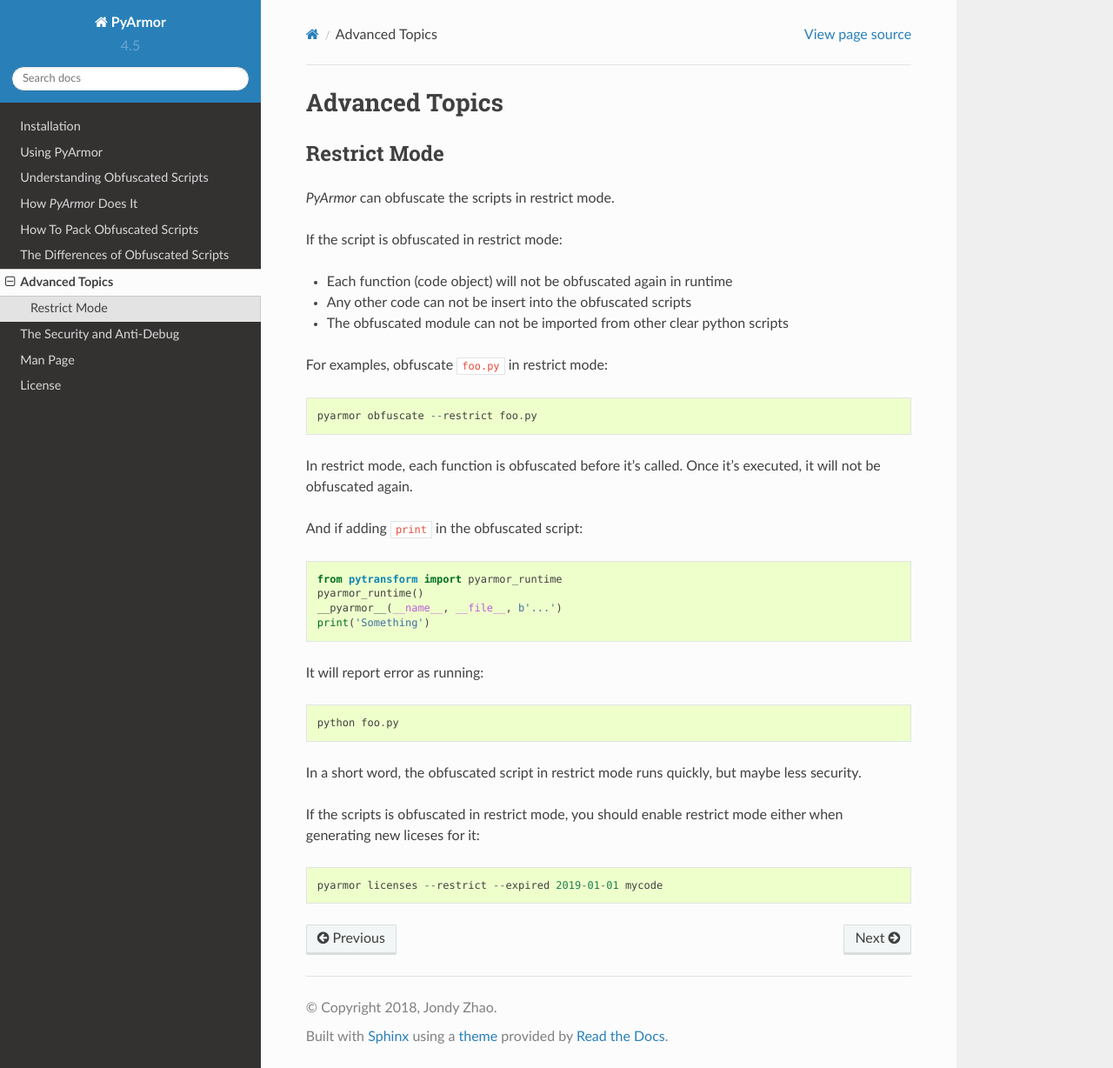
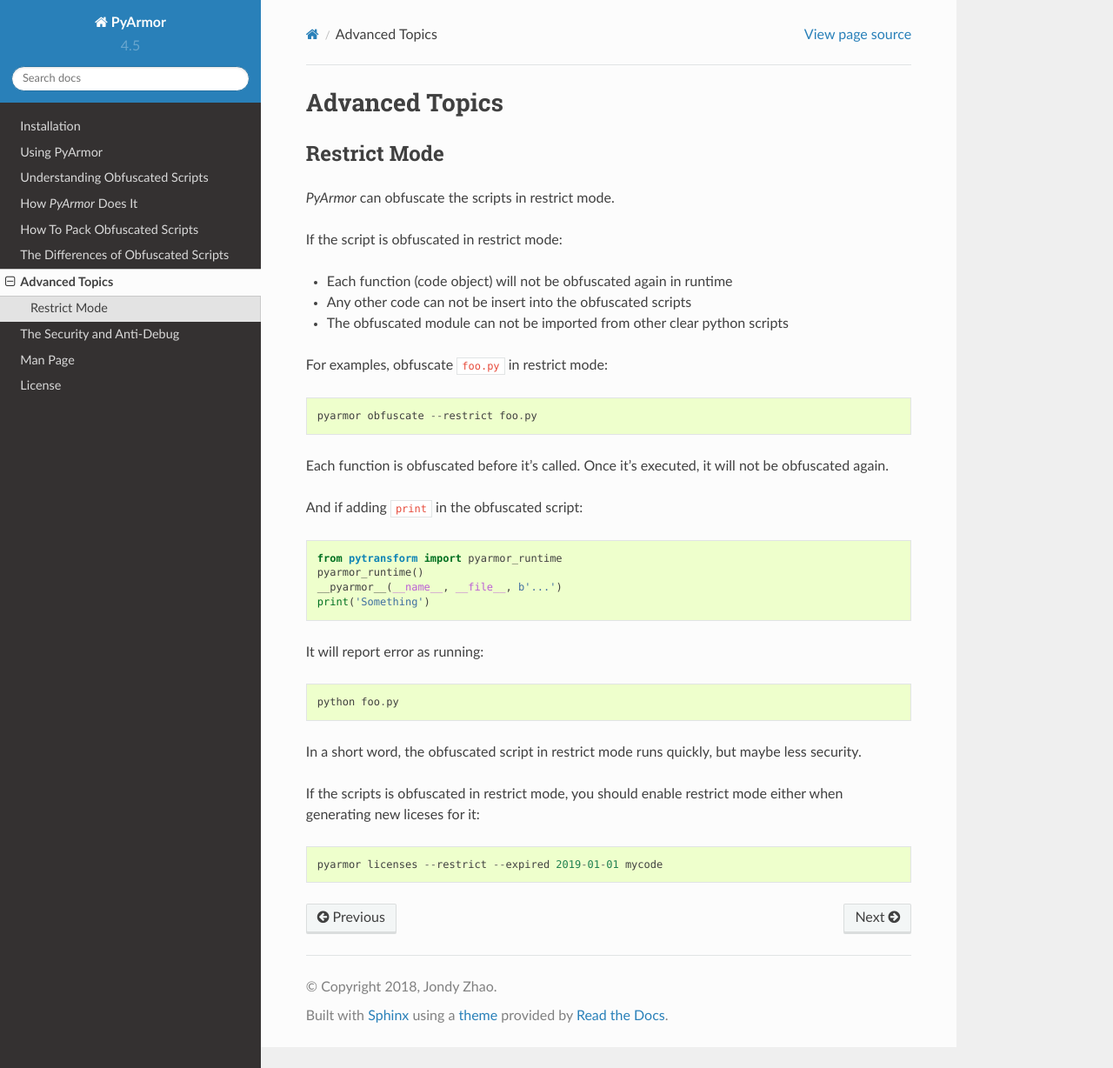
Before and after one commit to dashingsoft/pyarmor, a Sphinx documentation site: the page built from docs/advanced.rst, in a window 1280 px wide and 1228 px high. Shown: the whole window at 87% size. Built offline with Sphinx 7.4.7 and the Read the Docs theme 2.0.0, drawn with Linux system fonts in a browser that asks for light colours.

Commit message:
Refine doc

```diff
--- a/docs/advanced.rst
+++ b/docs/advanced.rst
@@ -18,8 +18,8 @@
 
     pyarmor obfuscate --restrict foo.py
 
-In restrict mode, each function is obfuscated before it's called. Once
-it's executed, it will not be obfuscated again.
+Each function is obfuscated before it's called. Once it's executed, it
+will not be obfuscated again.
 
 And if adding ``print`` in the obfuscated script::
 
```
